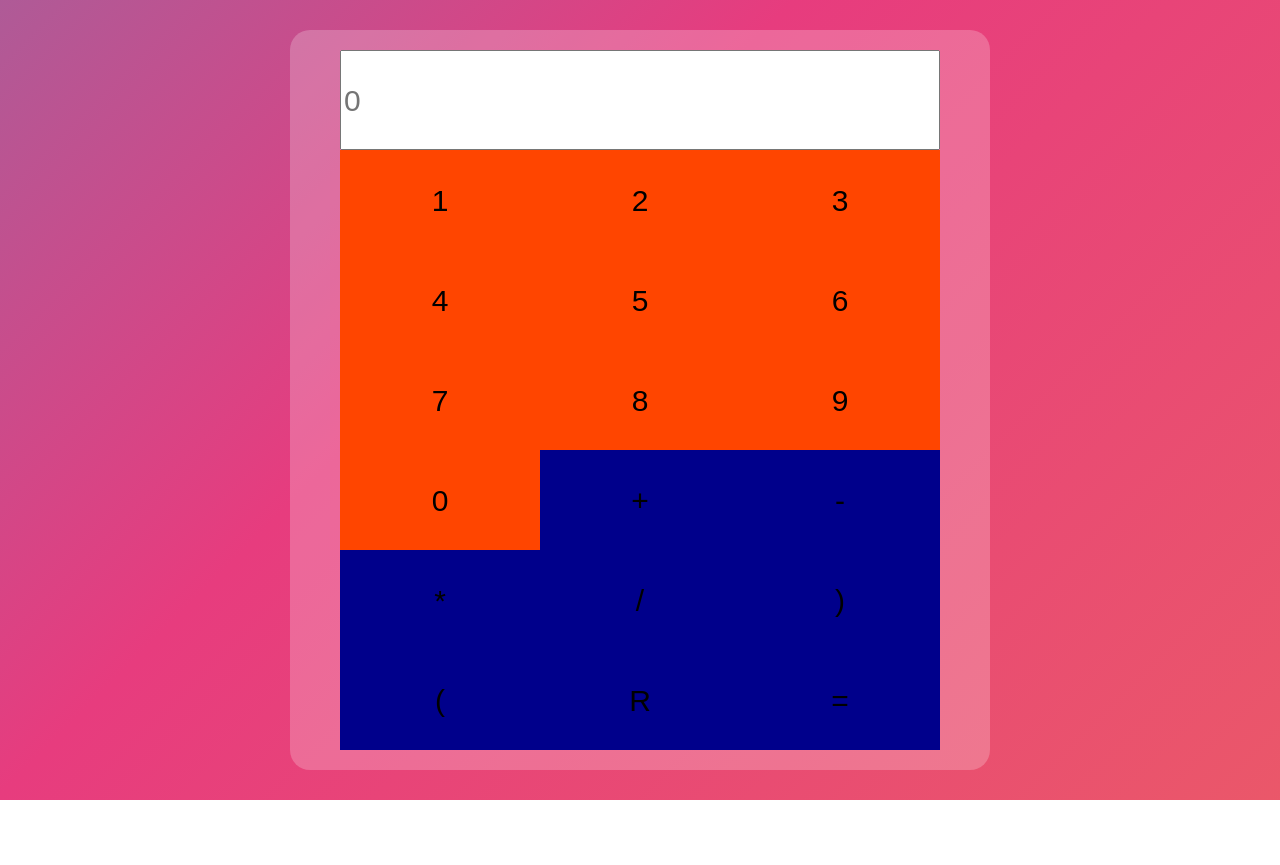
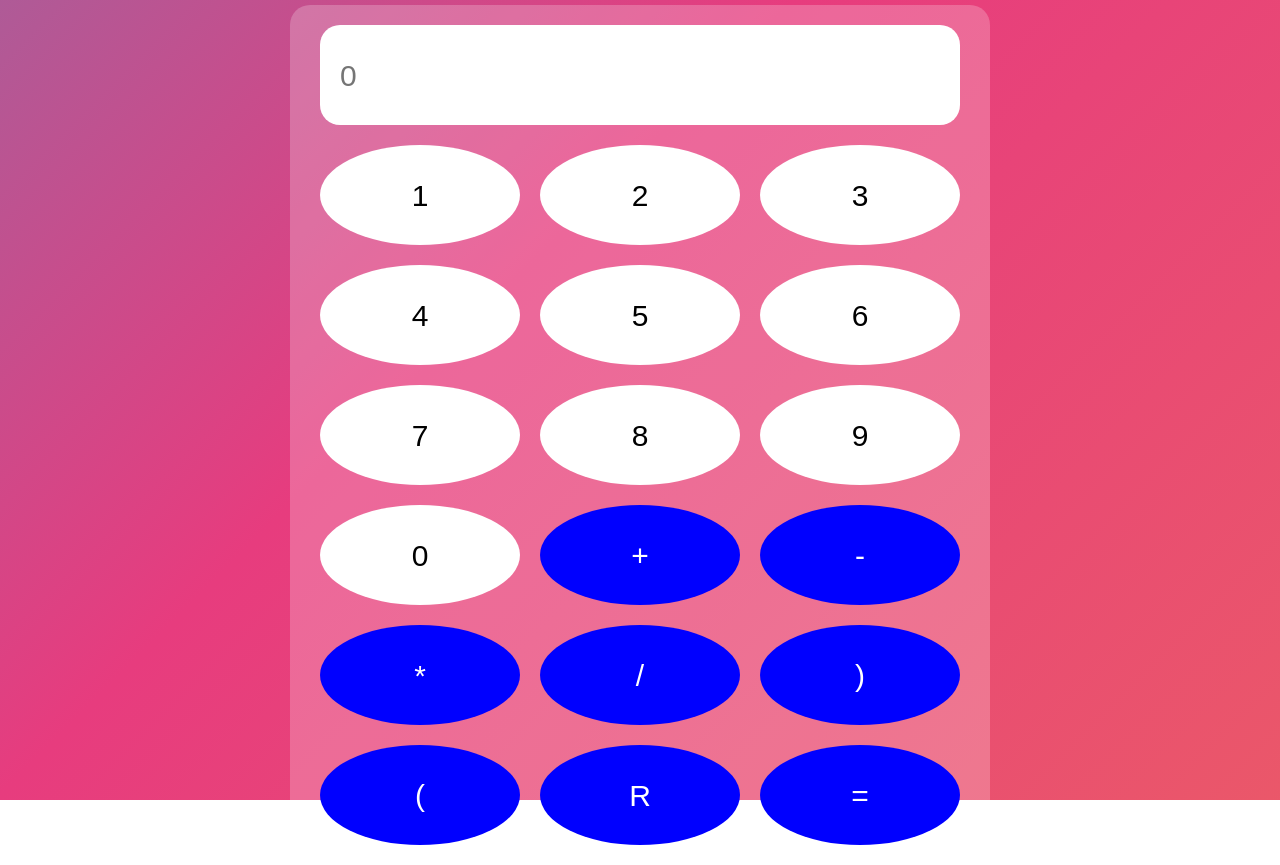
Before and after one commit to pokaneprishel/calc-vue, a plain HTML site: page index.html in a window 1280 px wide. Before the commit the page ends 800 px from the top, so only its background shows below. Drawn offline with nearby package versions, Linux system fonts and the light colour scheme.

Commit message:
restyling of elements

```diff
--- a/style.css
+++ b/style.css
@@ -43,35 +43,47 @@ body {
     grid-template-columns: repeat(3, minmax(100px, 200px));
     grid-template-rows: repeat(7, minmax(70px, 100px));
     justify-content: center;
+    gap: 20px;
 
     border-radius: 20px;
     background-color: rgba(255, 255, 255, 0.219);
     padding: 20px;
     grid-template-areas:
-    "inp inp inp";
+        "inp inp inp";
 }
 
 /* elem styles */
 
 .btn-num {
-    background-color: orangered;
-    border: 0px;
+    background-color: white;
+    border: none;
+    color: black;
+    opacity: 1;
+    transition: 0.3s;
+    border-radius: 50%;
 }
 
 .btn-num:hover {
-    background-color: orange;
+    opacity: 0.6;
 }
 
 .btn-op {
-    background-color: darkblue;
-    border: 0px;
+    background-color: blue;
+    border: none;
+    color: white;
+    opacity: 1;
+    transition: 0.3s;
+    border-radius: 50%;
 }
 
 .btn-op:hover {
-    background-color: blue;
+    opacity: 0.6;
 }
 
 input {
     grid-area: inp;
     font-size: 20px;
+    border-radius: 20px;
+    border: 0;
+    padding: 20px;
 }
```
